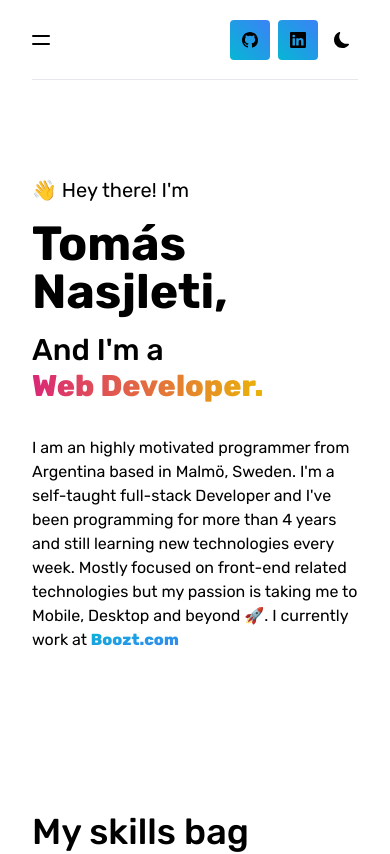
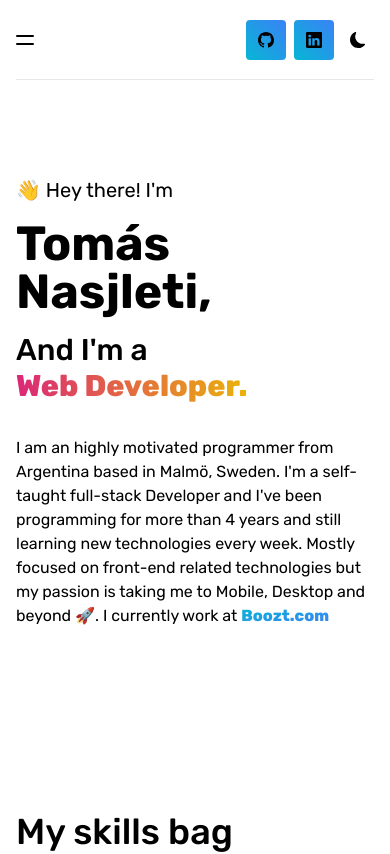
Before and after one commit to TomAndril/mywebsite-v2, a Next.js app: page / in a window 390 px wide. Shown: the top 854 px of the page. Built offline with nearby package versions, Linux system fonts and the light colour scheme.

Commit message:
new mobile padding

```diff
--- a/components/BaseLayout.tsx
+++ b/components/BaseLayout.tsx
@@ -11,7 +11,7 @@ const BaseLayout: React.FC<Props> = ({ children, description, title }) => {
   return (
     <>
       <CustomHead title={title} description={description} />
-      <div className="max-w-4xl px-8 m-auto lg:px-0">
+      <div className="max-w-4xl px-4 m-auto lg:px-0">
         <main>
           <Header />
           {children}
```
